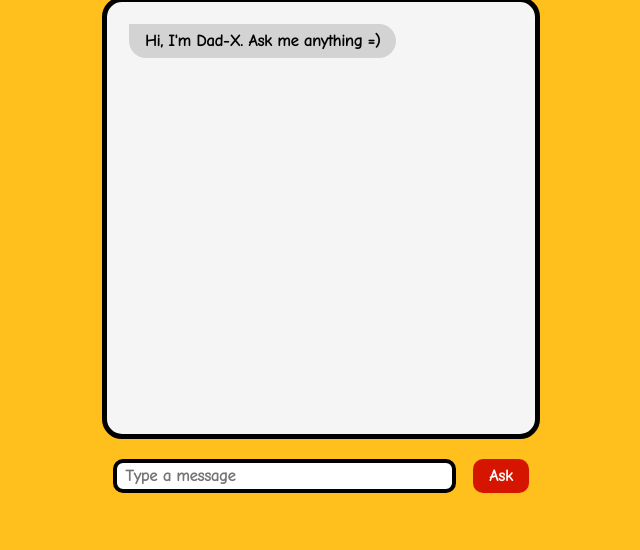
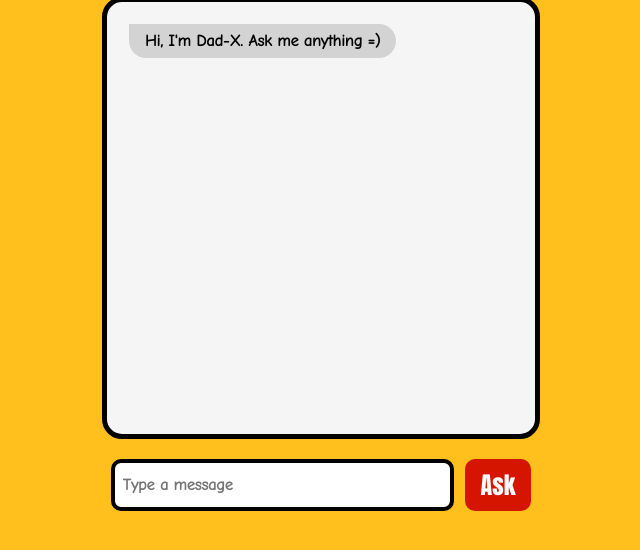
Before and after one commit to kaylenho/kaylenho, a plain HTML site: page index.html in a window 1280 px wide. Shown: the part 120-670 px from the top of the page, without its empty margins (319-959 px from the left). Drawn offline with Linux system fonts and the light colour scheme.

Commit message:
Update style.css

```diff
--- a/style.css
+++ b/style.css
@@ -83,9 +83,9 @@ button{
     border:none;
     color:white;
     background-color: rgb(214, 21, 0);
-    font-family: "Comic Neue";
-    font-size: 16px;
-    font-weight: bold;
+    font-family: "Impact";
+    font-size: 24px;
+    font-weight: thin;
     padding: 8px 16px;
 
 }
```
